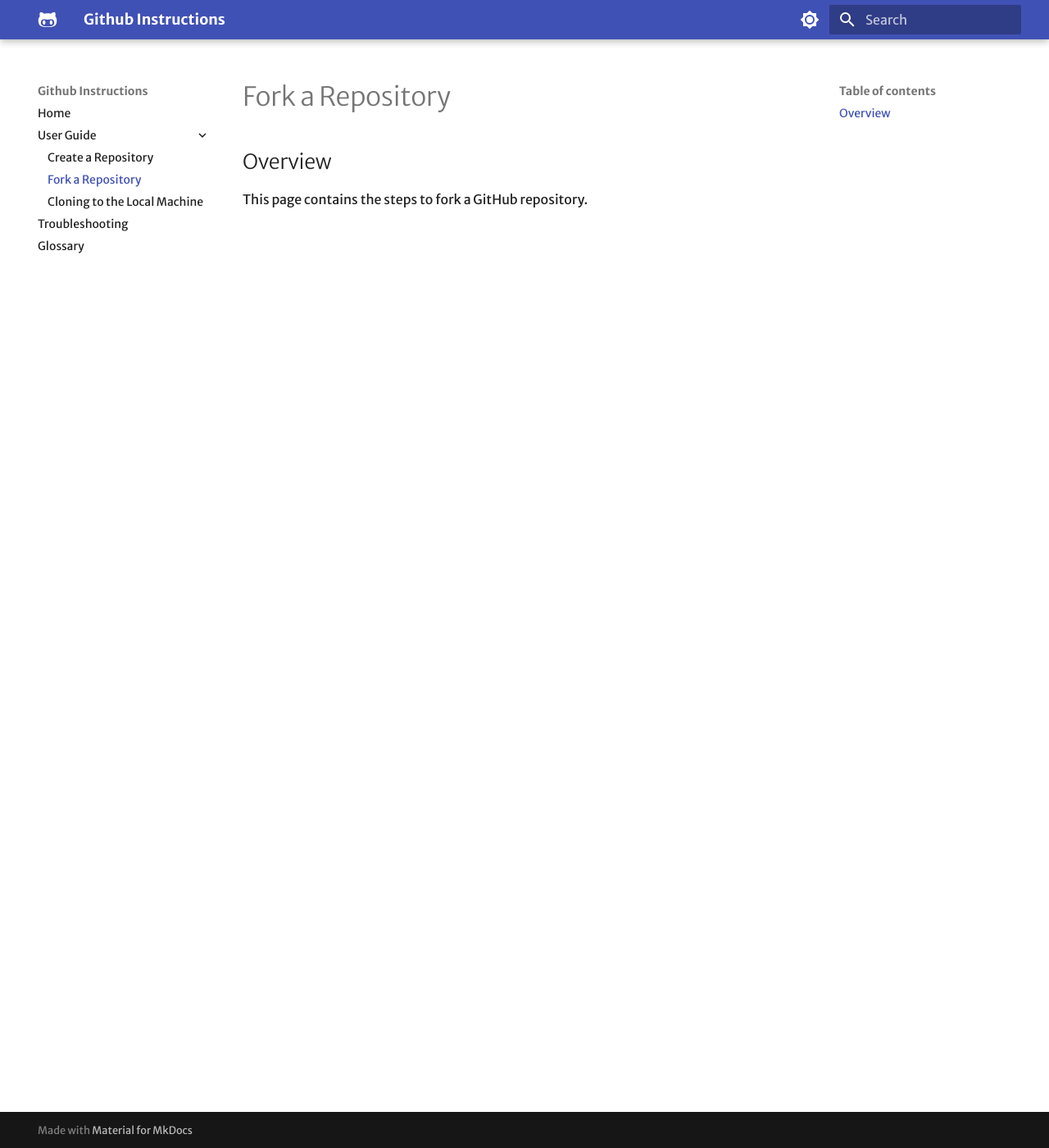
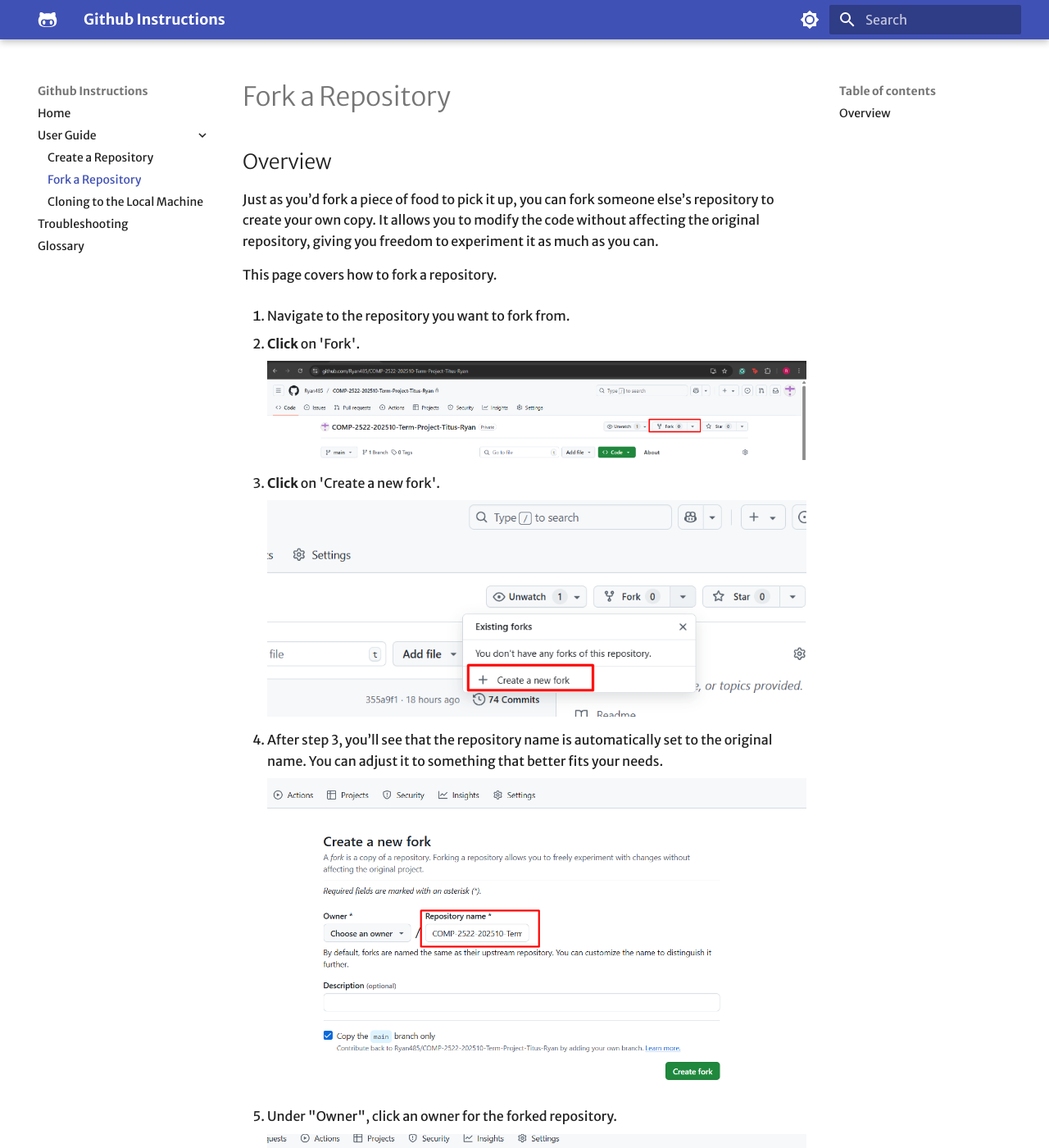
Before and after one commit to Ryan485/COMM2216-Final-Assignment, an MkDocs documentation site: the page built from docs/forking_repository.md, in a window 1280 px wide and 1400 px high. Shown: the whole window at 82% size. Built offline with MkDocs 1.6.1 and Material for MkDocs 9.7.7, drawn with Linux system fonts in a browser that asks for light colours; some web fonts are replaced; some of the changed text lies outside the part shown.

Commit message:
Steps are done

```diff
--- a/docs/forking_repository.md
+++ b/docs/forking_repository.md
@@ -2,4 +2,41 @@
 ==
 
 ## Overview
-This page contains the steps to fork a GitHub repository.
+Just as you’d fork a piece of food to pick it up, you can fork someone else’s repository to create your own copy.
+It allows you to modify the code without affecting the original repository, giving you freedom to experiment it as much as you can.
+
+This page covers how to fork a repository.
+
+1. Navigate to the repository you want to fork from.
+
+2. **Click** on 'Fork'.
+
+    ![forking](img/forking.png){: style="height:100%;width:150%;align:center"}
+
+3. **Click** on 'Create a new fork'.
+
+    ![create fork](img/create_fork.png){: style="height:100%;width:150%;align:center"}
+
+4. After step 3, you’ll see that the repository name is automatically set to the original name. You can adjust it to something that better fits your needs.
+
+    ![set name](img/repo_name.png){: style="height:100%;width:150%;align:center"}
+
+5. Under "Owner", click an owner for the forked repository.
+
+    ![owner](img/owner.png){: style="height:100%;width:150%;align:center"}
+
+6. You can also add description if you want.
+
+    ![description](img/description.png){: style="height:100%;width:150%;align:center"}
+
+7. **Click** on 'Create fork'
+
+    ![description](img/description.png){: style="height:100%;width:150%;align:center"}
+
+8. In progress
+
+    ![in progress](img/in_progress.png){: style="height:100%;width:150%;align:center"}
+
+9. completed
+
+    ![completed](img/fork_completed.png){: style="height:100%;width:150%;align:center"}
```
Also changed, not shown: docs/creating_repository.md (+2 -2 lines), docs/img/create_fork.png (added), docs/img/create_fork2.png (added), docs/img/description.png (added), docs/img/fork_completed.png (added), docs/img/forking.png (added), docs/img/in_progress.png (added), docs/img/owner.png (added), docs/img/repo_name.png (added).
